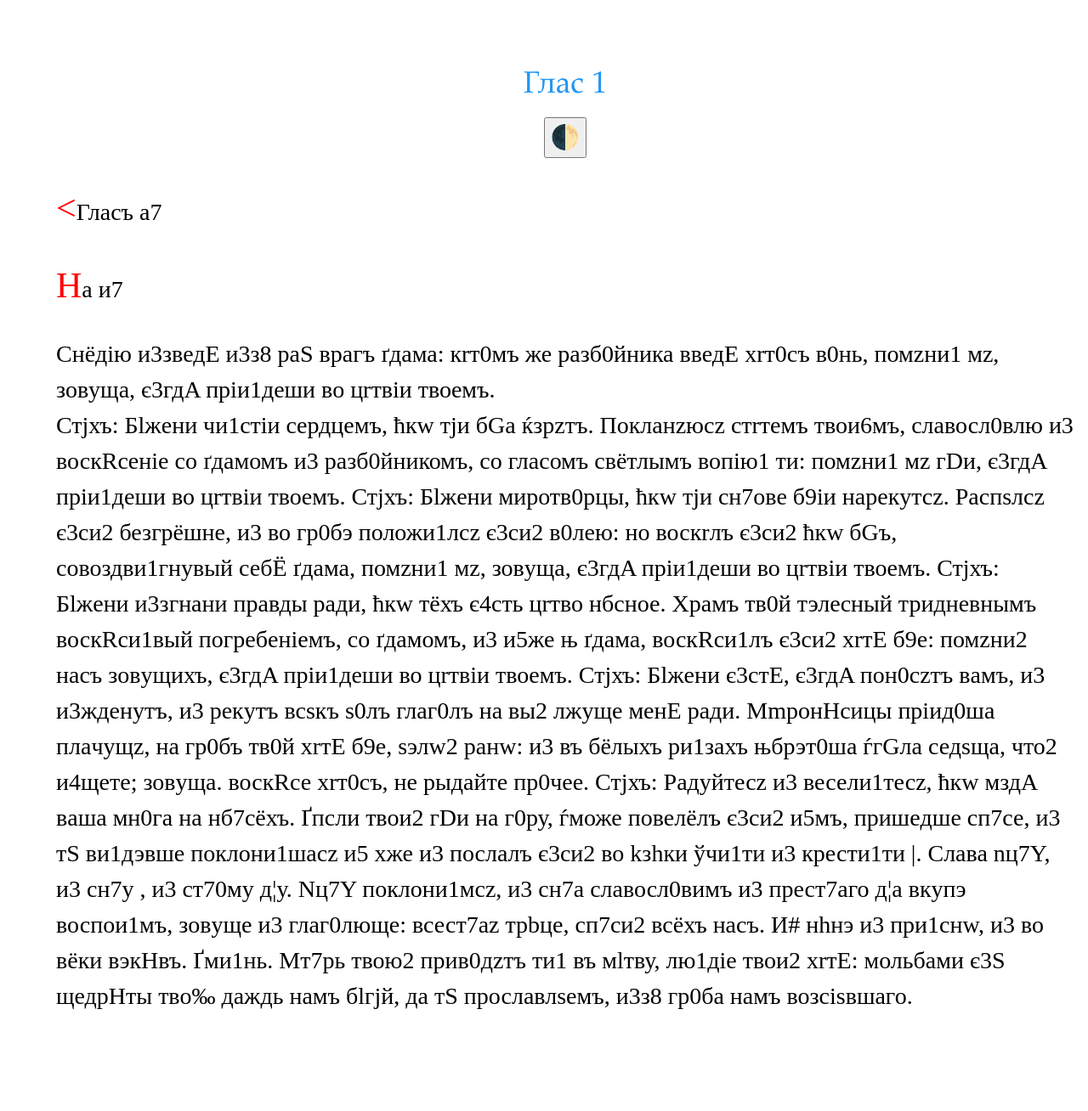
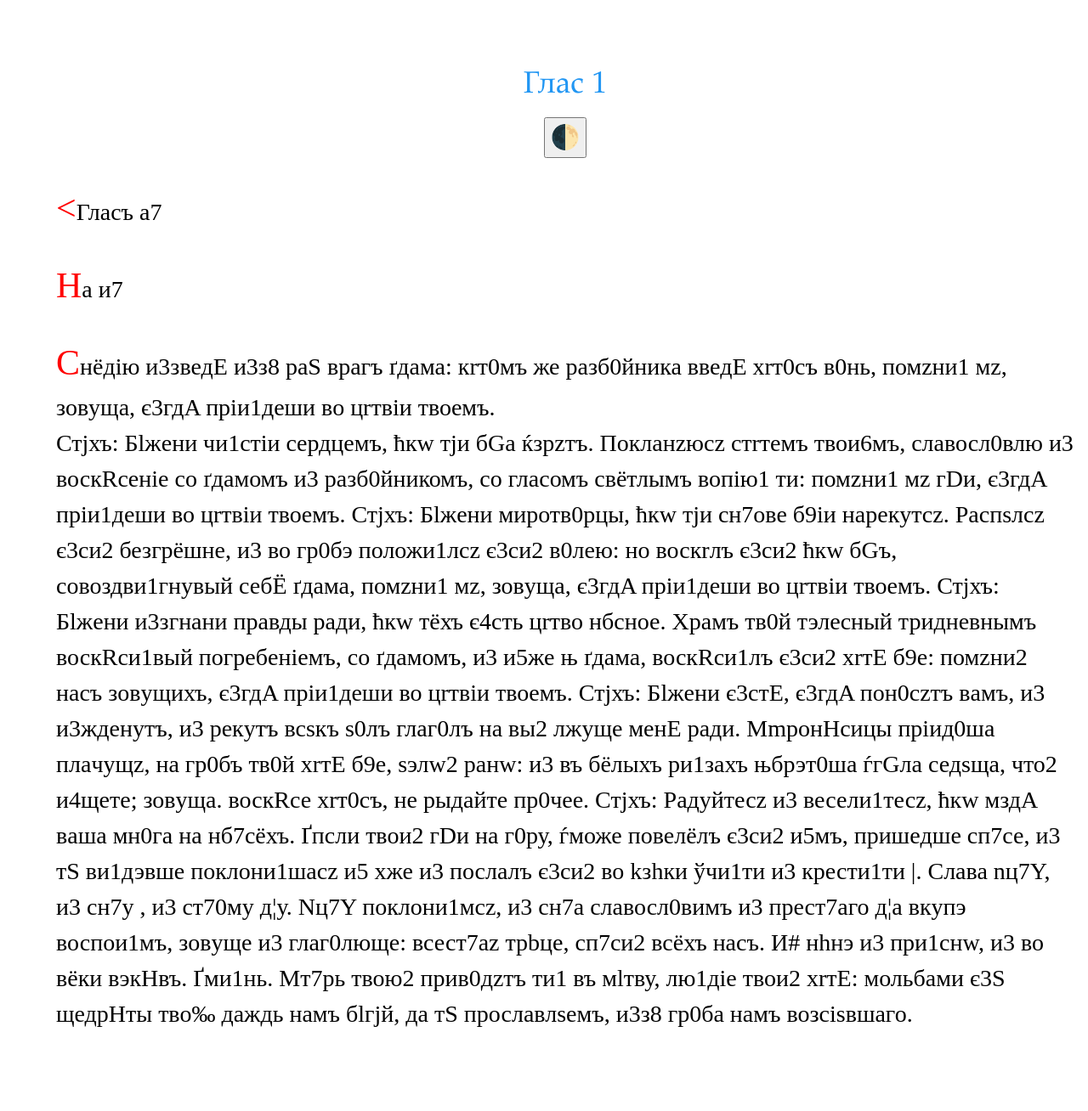
Before and after one commit to markjville/markjville.github.io, a Jekyll site: the page docs/Изобразительная/Гл1.html, which Jekyll copies as it is, in a window 1280 px wide. Shown: the whole page at 85% size. Built offline with Jekyll 4.4.1, drawn with Linux system fonts in a browser that asks for light colours; some web fonts are replaced; comment, search, counter and statistics services are not loaded; before the commit the page ends 1287 px from its top, so only the background shows below that.

```diff
--- a/docs/Изобразительная/Гл1.html
+++ b/docs/Изобразительная/Гл1.html
@@ -37,7 +37,7 @@ p::first-letter {
 
 <p><Глaсъ а7<br/>
 <p>На и7<br/>
-<p></p>	Снёдію и3зведE и3з8 раS врaгъ ґдaма: кrт0мъ же разб0йника введE хrт0съ в0нь, помzни1 мz, зовyща, є3гдA пріи1деши во цrтвіи твоeмъ.<br/>
+<p>Снёдію и3зведE и3з8 раS врaгъ ґдaма: кrт0мъ же разб0йника введE хrт0съ в0нь, помzни1 мz, зовyща, є3гдA пріи1деши во цrтвіи твоeмъ.<br/>
 Стjхъ: Бlжeни чи1стіи сeрдцемъ, ћкw тjи бGа ќзрzтъ.
 
 	Поклaнzюсz стrтeмъ твои6мъ, славосл0влю и3 воскRсeніе со ґдaмомъ и3 разб0йникомъ, со глaсомъ свётлымъ вопію1 ти: помzни1 мz гDи, є3гдA пріи1деши во цrтвіи твоeмъ.
```
